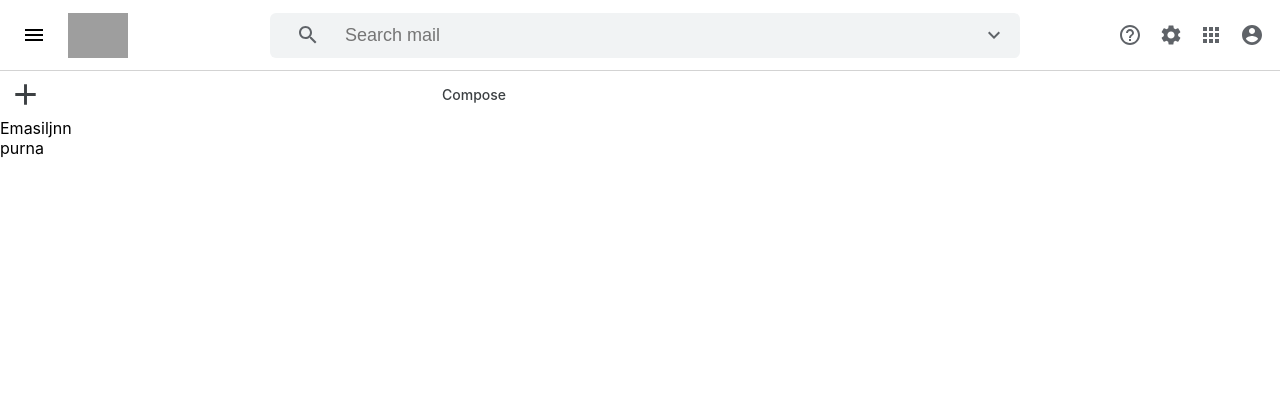
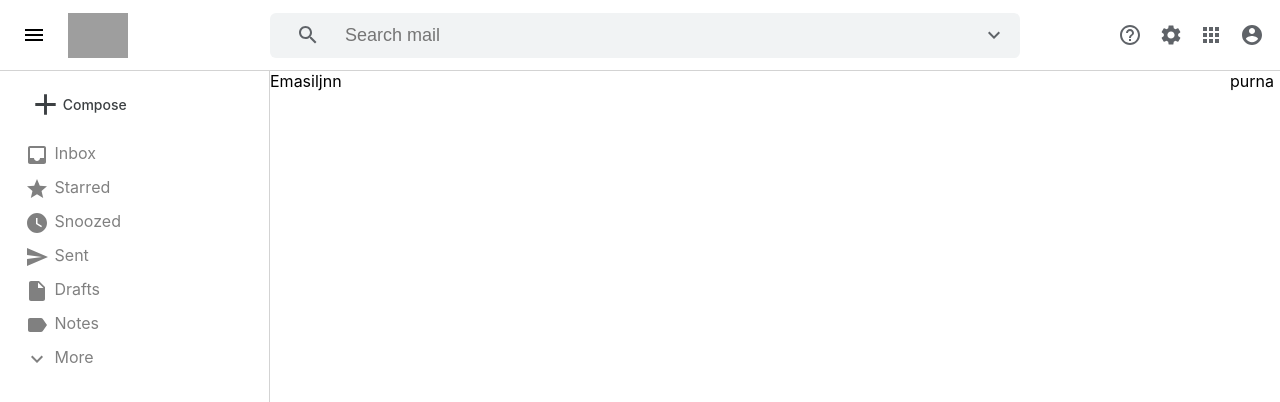
Before and after one commit to purnagurung903/Gmailclonechallenge, a React (Create React App) app in the folder gmail-clone/: page / in a window 1280 px wide. Shown: the top 402 px of the page. Built offline with nearby package versions, Linux system fonts and the light colour scheme; grey boxes are pictures that could not be loaded.

Commit message:
added sidebar

```diff
--- a/gmail-clone/src/components/buttons/Compose.js
+++ b/gmail-clone/src/components/buttons/Compose.js
@@ -29,7 +29,7 @@ font-size: 0.875rem;
 transition: box-shadow .08s linear, min-width .15s cubic-bezier(0.4,0.0,0.2,1)
 
 :hover {
-   box-shadow: 0 1px 3px 0 rgb(60 64 67 / 30%), 0 4px 8px 3px rgb(60 64 67 / 15%)
-   background-color: #fafafb;
+  box-shadow: 0 1px 3px 0 rgb(60 64 67 / 30%), 0 4px 8px 3px rgb(60 64 67 / 15%)
+  background-color: #fafafb;
 }
 `
--- /dev/null
+++ b/gmail-clone/src/components/data/SidebarButtonItems.js
@@ -0,0 +1,40 @@
+import InboxIcon from '@material-ui/icons/Inbox';
+import StarIcon from '@material-ui/icons/Star';
+import WatchLaterIcon from '@material-ui/icons/WatchLater';
+import SendIcon from '@material-ui/icons/Send';
+import InsertDriveFileIcon from '@material-ui/icons/InsertDriveFile';
+import LabelIcon from '@material-ui/icons/Label';
+import ExpandMoreIcon from '@material-ui/icons/ExpandMore';
+
+
+export const sidebarButtonItems = [
+
+  {
+    icon: <InboxIcon />,
+    text: "Inbox"
+  },
+  {
+    icon: <StarIcon />,
+    text: "Starred"
+  },
+  {
+    icon: <WatchLaterIcon />,
+    text: "Snoozed"
+  },
+  {
+    icon: <SendIcon />,
+    text: "Sent"
+  },
+  {
+    icon: <InsertDriveFileIcon />,
+    text: "Drafts"
+  },
+  {
+    icon: <LabelIcon />,
+    text: "Notes"
+  },
+  {
+    icon: <ExpandMoreIcon  />,
+    text: "More"
+  },
+]
--- a/gmail-clone/src/components/layout/Header.js
+++ b/gmail-clone/src/components/layout/Header.js
@@ -23,7 +23,8 @@ function Header(){
       <SearchWrapper>
 
         <SearchBarWrapper>
-           <SearchIcon />
+          <SearchIconWrapper />
+           {/*<SearchIcon />*/}
            <input type="text" placeholder="Search mail" />
            <ExpandMoreIcon />
         </SearchBarWrapper>
@@ -51,11 +52,15 @@ const LogoWrapper = styled.div`
 height: 45px;
 display: grid;
 grid-template-columns: 25% auto;
+
+
 `
 const Logo = styled.div`
 display: flex;
 height: 45px;
 `
+const SearchIconWrapper = styled(SearchIcon)`
+color: #5f6368;`
 const Menu = styled.div`
 display: grid;
 place-items: center;
--- a/gmail-clone/src/components/layout/Main.js
+++ b/gmail-clone/src/components/layout/Main.js
@@ -18,4 +18,4 @@ export default Main;
 
 const Wrapper = styled.div`
 display: grid;
-grid-tamplate-columns: 270px auto 50px;`
+grid-template-columns: 270px auto 50px;`
--- a/gmail-clone/src/components/layout/SideIcons.js
+++ b/gmail-clone/src/components/layout/SideIcons.js
@@ -1,7 +1,7 @@
 import React from "react";
 import styled from "styled-components"
 
-function SideIcons() {
+function SideIcons ()  {
   return (
 <div>purna</div>
 
--- a/gmail-clone/src/components/layout/Sidebar.js
+++ b/gmail-clone/src/components/layout/Sidebar.js
@@ -1,15 +1,21 @@
 import React from "react";
 import styled from "styled-components";
-import Compose from "../buttons/Compose"
-function Sidebar() {
+import Compose from "../buttons/Compose";
+import { sidebarButtonItems } from "../data/SidebarButtonItems";
+
+function Sidebar ()  {
   return (
     <Wrapper>
      <ComposeWrapper>
        <Compose />
      </ComposeWrapper>
-     <SideBUttonWrapper>
-       {/* all the buttons*/ }
-     </SideBUttonWrapper>
+     <SideButtonWrapper>
+       {
+          sidebarButtonItems.map(item => (
+            <SidebarButtonItem>{item.icon} {item.text}</SidebarButtonItem>
+          ))
+        }
+     </SideButtonWrapper>
      <MeetWrapper>
        {/*google meet stuff */}
      </MeetWrapper>
@@ -19,16 +25,41 @@ function Sidebar() {
      <ButtonIconsWrapper>
 
      </ButtonIconsWrapper>
+     {/*<sidebarButtonItems />*/}
     </Wrapper>
 
   )
 }
 
+
 export default Sidebar;
 
-const Wrapper = styled.div``
-const ComposeWrapper = styled.div``
-const SideBUttonWrapper = styled.div``
+const Wrapper = styled.div`
+border-right: 1px solid lightgray;
+height: 100vh;
+`
+
+const ComposeWrapper = styled.div`
+display: grid;
+place-items: start;
+padding: 10px 20px;`
+
+const SideButtonWrapper = styled.div``
+
+const SidebarButtonItem = styled.div`
+display: grid;
+grid-template-columns: 14% auto;
+color: gray;
+padding: 5px 25px;
+border-radius: 0 100px 100p 0;
+cursor: pointer;
+margin-right: 8px;
+:hover{
+  background-color: #f5f7f7;
+}`
+
 const MeetWrapper = styled.div``
+
 const HangoutsWrapper = styled.div``
+
 const ButtonIconsWrapper = styled.div``
```
